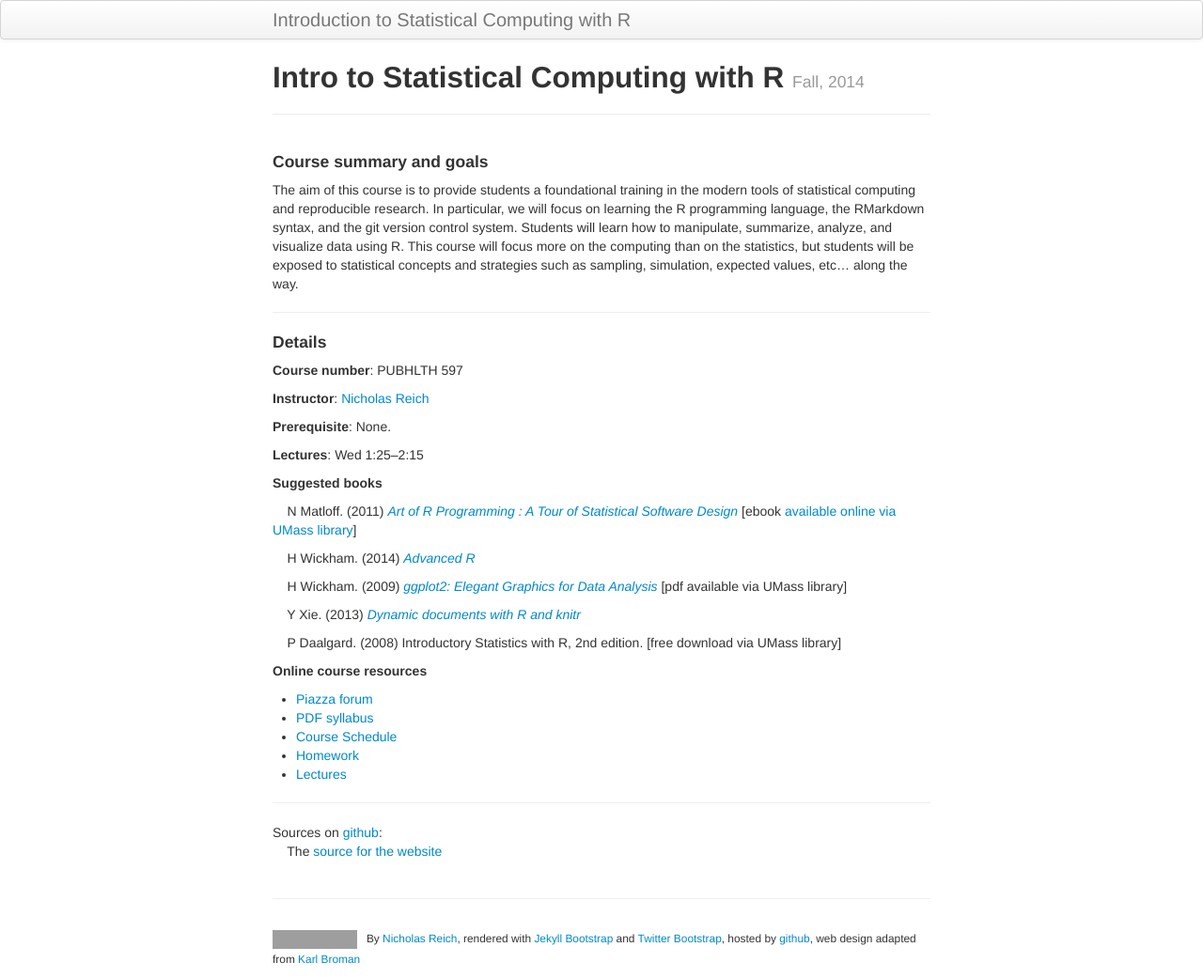
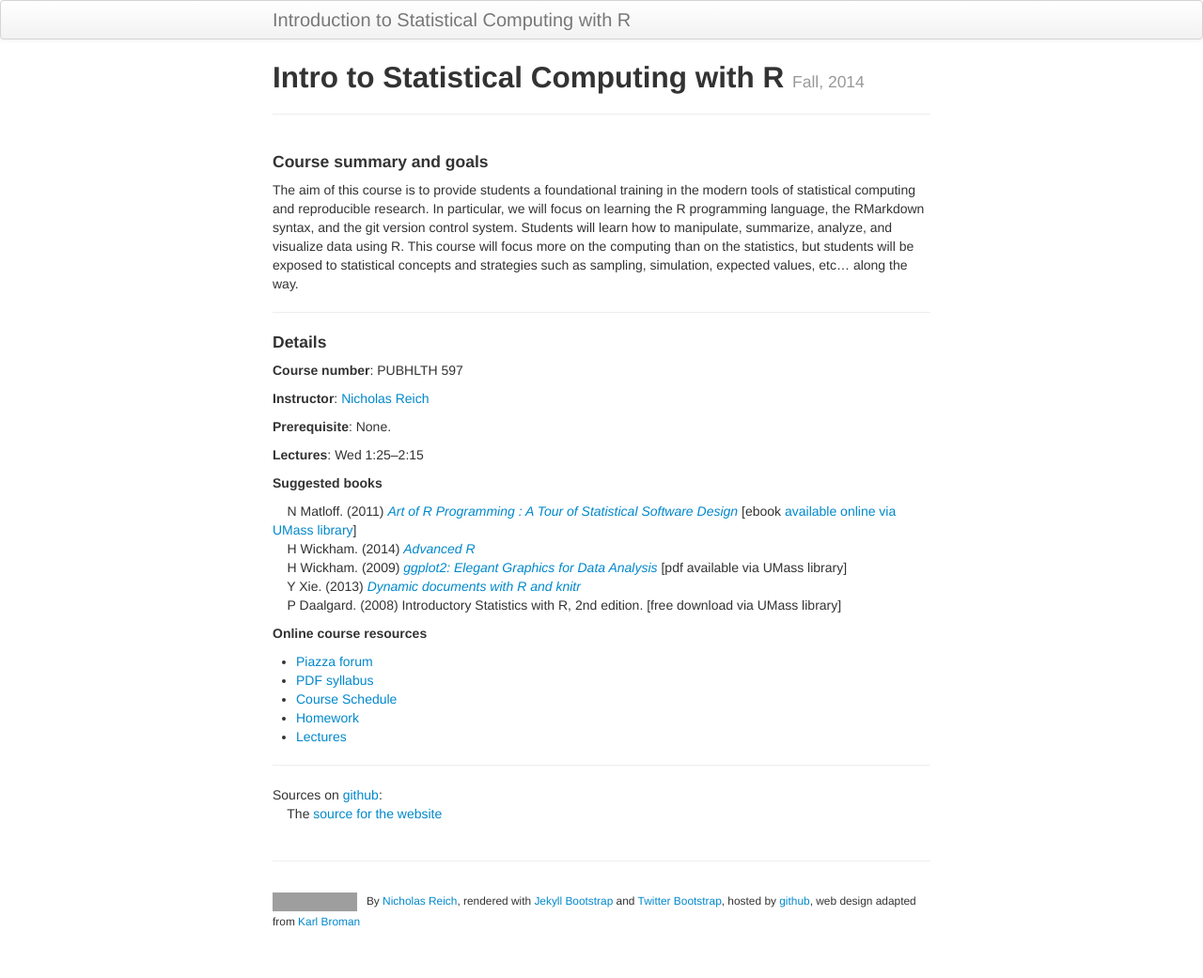
Before and after one commit to nickreich/statComp2014, a Jekyll site: the page built from index.md, in a window 1280 px wide. Shown: the whole page at 94% size. Built offline with Jekyll 4.4.1, drawn with Linux system fonts in a browser that asks for light colours; after the commit the page ends 1001 px from its top, so only the background shows below that; grey boxes are pictures that could not be loaded.

```diff
--- a/index.md
+++ b/index.md
@@ -27,14 +27,10 @@ The aim of this course is to provide students a foundational training in the mod
 
 **Suggested books**
 
-&nbsp; &nbsp; N Matloff. (2011) _[Art of R Programming : A Tour of Statistical Software Design](http://www.nostarch.com/artofr.htm)_ [ebook [available online via UMass library](http://silk.library.umass.edu/login?url=http://site.ebrary.com/lib/umassa/Top?id=10513550)]
-
-&nbsp; &nbsp; H Wickham. (2014) _[Advanced R](http://adv-r.had.co.nz/)_
-
-&nbsp; &nbsp; H Wickham. (2009) _[ggplot2: Elegant Graphics for Data Analysis](http://www.amazon.com/ggplot2-Elegant-Graphics-Data-Analysis/dp/0387981403/)_ [pdf available via UMass library]
-
+&nbsp; &nbsp; N Matloff. (2011) _[Art of R Programming : A Tour of Statistical Software Design](http://www.nostarch.com/artofr.htm)_ [ebook [available online via UMass library](http://silk.library.umass.edu/login?url=http://site.ebrary.com/lib/umassa/Top?id=10513550)] <br>
+&nbsp; &nbsp; H Wickham. (2014) _[Advanced R](http://adv-r.had.co.nz/)_<br>
+&nbsp; &nbsp; H Wickham. (2009) _[ggplot2: Elegant Graphics for Data Analysis](http://www.amazon.com/ggplot2-Elegant-Graphics-Data-Analysis/dp/0387981403/)_ [pdf available via UMass library]<br>
 &nbsp; &nbsp; Y Xie. (2013) _[Dynamic documents with R and knitr](http://www.amazon.com/exec/obidos/ASIN/1482203537/7210-20)_<br>
-
 &nbsp; &nbsp; P Daalgard. (2008) Introductory Statistics with R, 2nd edition. [free download via UMass library]
 
 **Online course resources**
```
